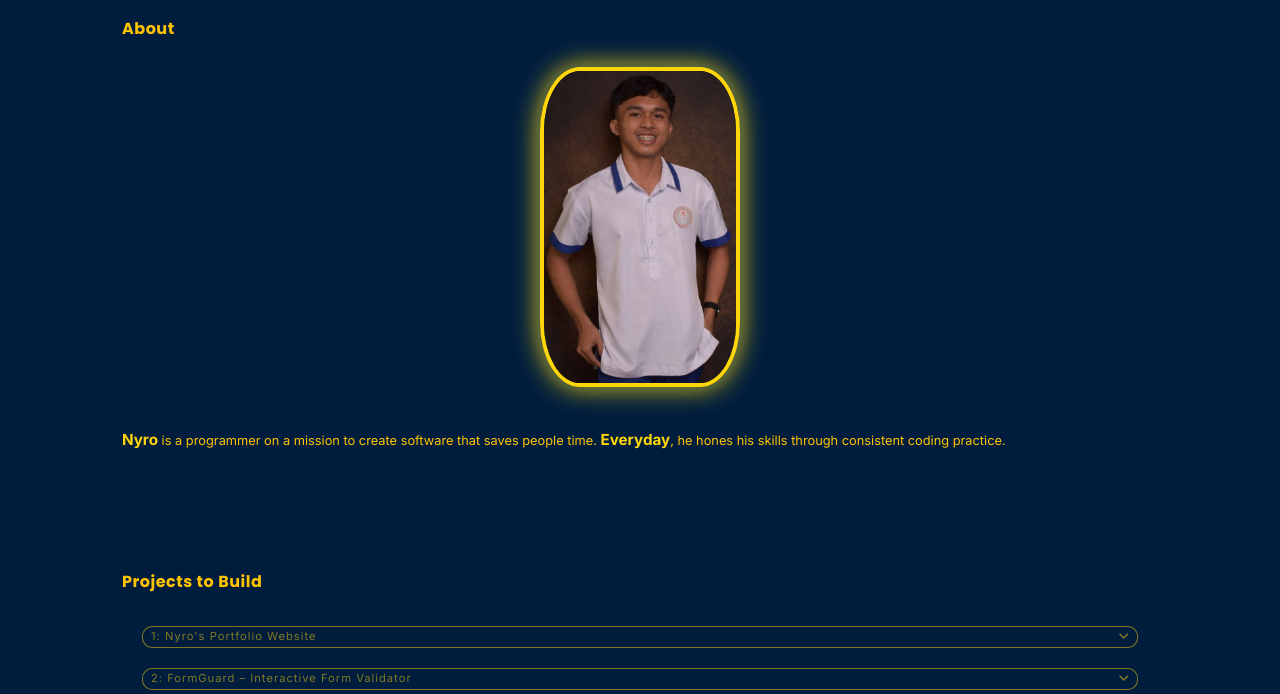
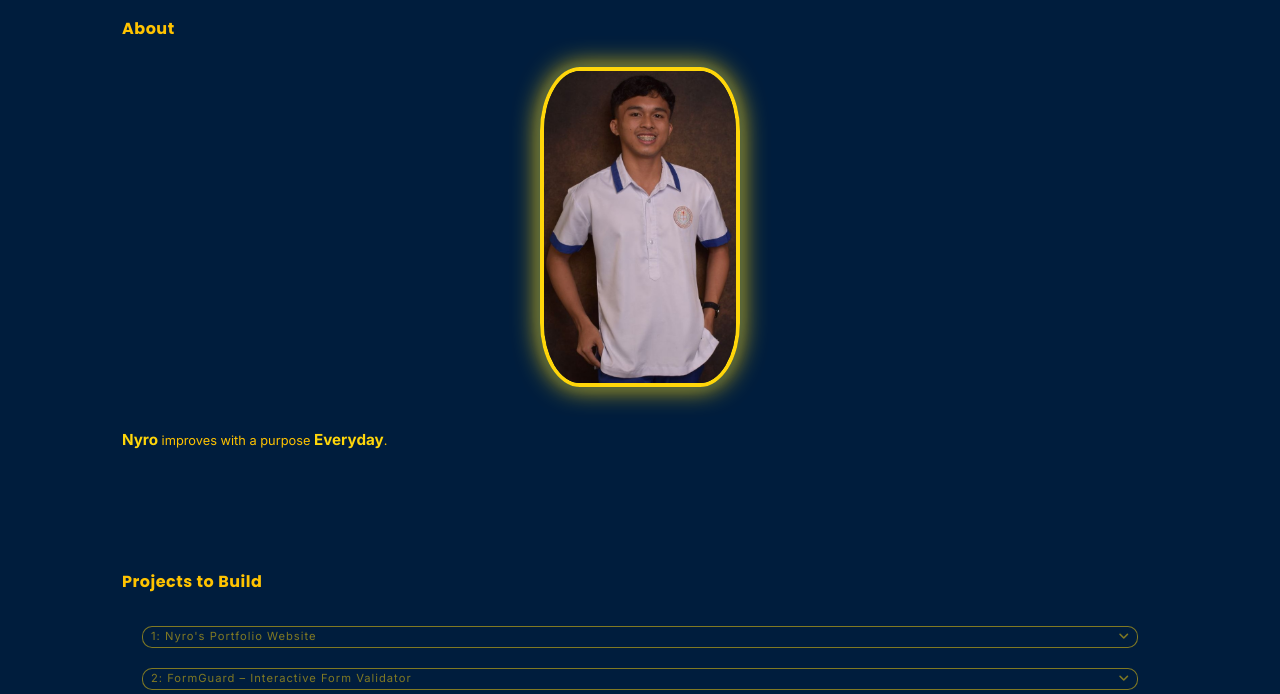
Before and after one commit to Kopi-Naparan1/1_Nyro-Portfolio-Website, a plain HTML site: page index.html in a window 1280 px wide. Shown: the part 67-761 px from the top of the page. Drawn offline with Linux system fonts and the light colour scheme.

Commit message:
v1.1.2_Few Improvements

```diff
--- a/index.html
+++ b/index.html
@@ -36,10 +36,8 @@
 
         <div class="description">
           <p>
-            <span class="nyro-description-span">Nyro</span> is a programmer on a
-            mission to create software that saves people time.
-            <span class="nyro-description-span">Everyday</span>, he hones his
-            skills through consistent coding practice.
+            <span class="nyro-description-span">Nyro</span> improves with a
+            purpose <span class="nyro-description-span">Everyday</span>.
           </p>
         </div>
         <div class="profile-pic-div">
```
